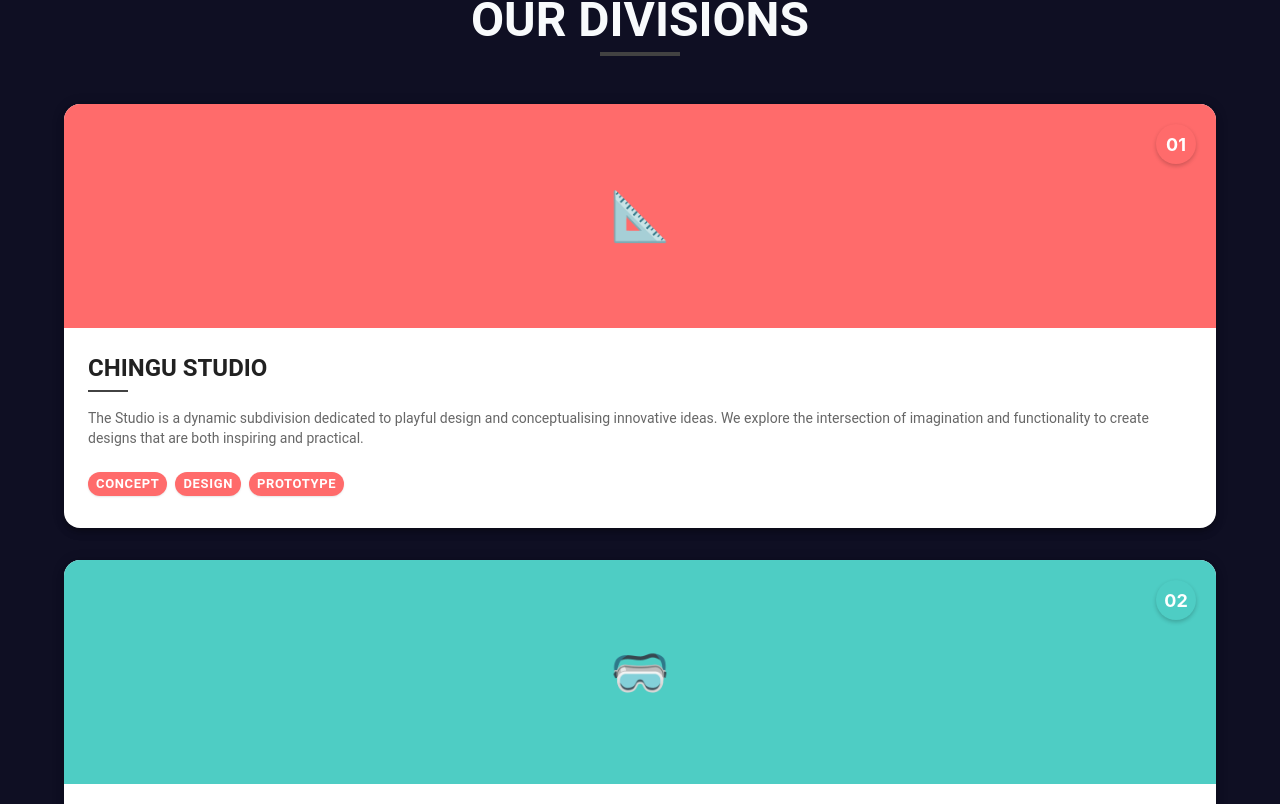
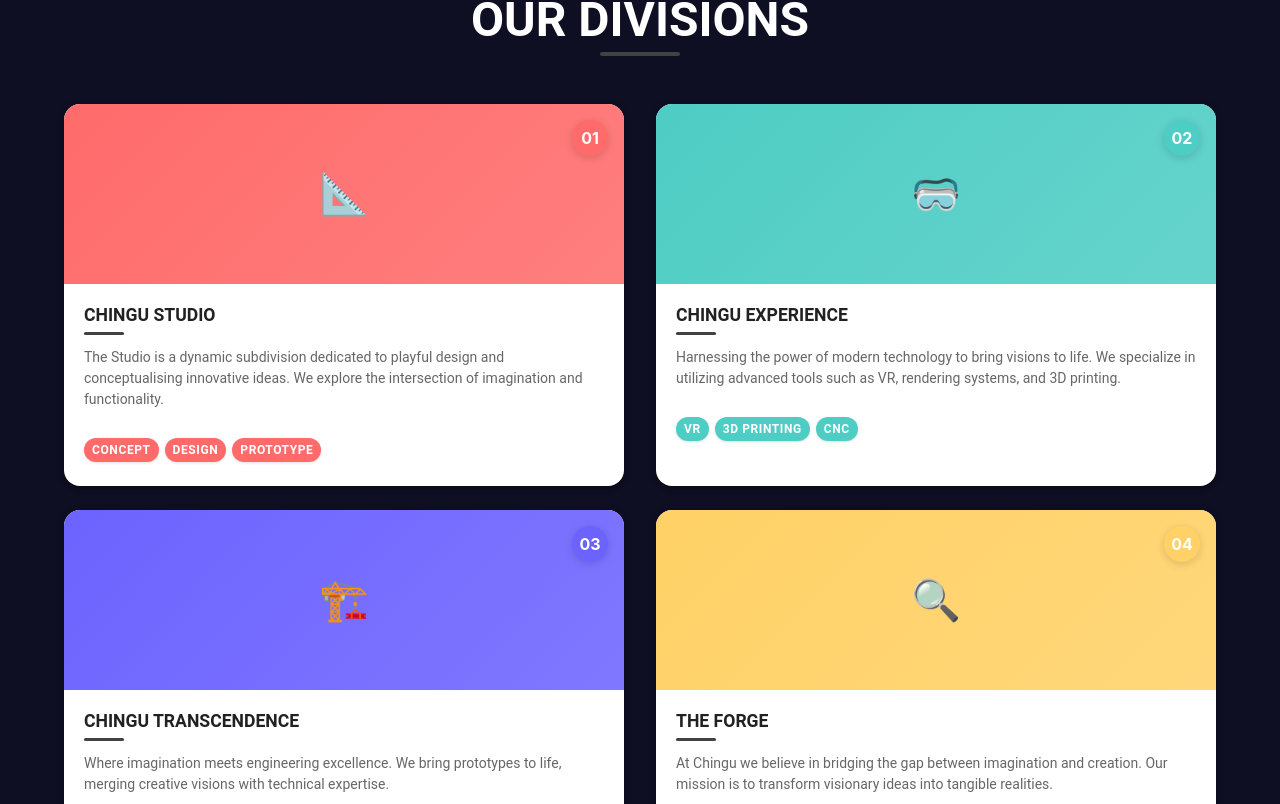
Before and after one commit to DoneKan/chingu-company-profile, a React (Vite) app: page / in a window 1280 px wide. Shown: the part 936-1740 px from the top of the page. Built offline with nearby package versions, Linux system fonts and the light colour scheme.

Commit message:
changed grid system on home page

```diff
--- a/src/components/Home/division.jsx
+++ b/src/components/Home/division.jsx
@@ -1,7 +1,7 @@
 import React from 'react';
 import { Box, Container, Grid, Typography, Card, CardContent, CardMedia, Chip } from '@mui/material';
 import { styled } from '@mui/material/styles';
-import { Link as RouterLink } from 'react-router-dom'; // Import React Router Link
+import { Link as RouterLink } from 'react-router-dom';
 
 // Styled components
 const StyledCard = styled(Card)(({ theme }) => ({
@@ -10,39 +10,43 @@ const StyledCard = styled(Card)(({ theme }) => ({
   flexDirection: 'column',
   borderRadius: theme.spacing(2),
   overflow: 'hidden',
-  boxShadow: theme.shadows[5],
-  transition: 'all 0.3s ease',
+  boxShadow: theme.shadows[3],
+  transition: 'all 0.3s cubic-bezier(0.4, 0, 0.2, 1)',
   position: 'relative',
-  cursor: 'pointer', // Add pointer cursor to indicate it's clickable
+  cursor: 'pointer',
+  backgroundColor: theme.palette.background.paper,
   '&:hover': {
-    transform: 'translateY(-16px)',
-    boxShadow: theme.shadows[15],
-  }
+    transform: 'translateY(-12px)',
+    boxShadow: theme.shadows[12],
+  },
+  ...theme.applyStyles('dark', {
+    backgroundColor: '#1A2027',
+  }),
 }));
 
 const NumberBadge = styled(Box)(({ color }) => ({
   position: 'absolute',
-  top: 20,
-  right: 20,
-  width: 40,
-  height: 40,
+  top: 16,
+  right: 16,
+  width: 36,
+  height: 36,
   borderRadius: '50%',
   display: 'flex',
   justifyContent: 'center',
   alignItems: 'center',
   fontWeight: 'bold',
-  fontSize: '1.125rem',
+  fontSize: '1rem',
   zIndex: 10,
   color: 'white',
   backgroundColor: color,
-  boxShadow: '0px 2px 4px rgba(0, 0, 0, 0.2)'
+  boxShadow: '0px 2px 8px rgba(0, 0, 0, 0.15)'
 }));
 
 const IconContainer = styled(Box)(({ theme }) => ({
   transform: 'scale(1)',
   transition: 'transform 0.3s ease',
   color: 'white',
-  fontSize: '3rem',
+  fontSize: '2.5rem',
   '&:hover': {
     transform: 'scale(1.1)'
   }
@@ -53,26 +57,28 @@ const TitleUnderline = styled(Box)(({ theme }) => ({
   bottom: 0,
   left: 0,
   width: 40,
-  height: 2,
-  backgroundColor: theme.palette.grey[800]
+  height: 3,
+  backgroundColor: theme.palette.grey[800],
+  borderRadius: '2px'
 }));
 
 const StyledChip = styled(Chip)(({ bgcolor }) => ({
-  margin: '0 8px 8px 0',
-  fontWeight: 'bold',
+  margin: '4px 6px 4px 0',
+  fontWeight: '600',
   color: 'white',
   backgroundColor: bgcolor,
   textTransform: 'uppercase',
   letterSpacing: '0.05em',
-  boxShadow: '0px 1px 2px rgba(0, 0, 0, 0.1)'
+  fontSize: '0.75rem',
+  height: '24px',
+  boxShadow: '0px 1px 3px rgba(0, 0, 0, 0.12)'
 }));
 
-// Custom Link component that wraps around the card to make the entire card a clickable link
 const CardLink = styled(RouterLink)(({ theme }) => ({
-  textDecoration: 'none', // Remove default underline
-  color: 'inherit', // Inherit text color
-  display: 'block', // Make the link fill the container
-  height: '100%', // Make the link fill the container
+  textDecoration: 'none',
+  color: 'inherit',
+  display: 'block',
+  height: '100%',
 }));
 
 const DivisionCard = ({ division, color, number, icon, title, description, keywords, slug }) => {
@@ -86,13 +92,14 @@ const DivisionCard = ({ division, color, number, icon, title, description, keywo
         <CardMedia
           component="div"
           sx={{
-            height: 224,
+            height: 180,
             display: 'flex',
             justifyContent: 'center',
             alignItems: 'center',
             position: 'relative',
             overflow: 'hidden',
-            backgroundColor: color
+            backgroundColor: color,
+            background: `linear-gradient(135deg, ${color} 0%, ${color}dd 100%)`
           }}
         >
           <IconContainer>
@@ -100,11 +107,22 @@ const DivisionCard = ({ division, color, number, icon, title, description, keywo
           </IconContainer>
         </CardMedia>
 
-        <CardContent sx={{ flexGrow: 1, p: 3 }}>
+        <CardContent sx={{
+          flexGrow: 1,
+          p: 2.5,
+          '&:last-child': { pb: 2.5 }
+        }}>
           <Typography
-            variant="h5"
+            variant="h6"
             component="h3"
-            sx={{ mb: 2, fontWeight: 'bold', position: 'relative', pb: 1 }}
+            sx={{
+              mb: 1.5,
+              fontWeight: 'bold',
+              position: 'relative',
+              pb: 1,
+              fontSize: '1.1rem',
+              lineHeight: 1.3
+            }}
           >
             {title}
             <TitleUnderline />
@@ -112,12 +130,22 @@ const DivisionCard = ({ division, color, number, icon, title, description, keywo
 
           <Typography
             variant="body2"
-            sx={{ mb: 3, color: 'text.secondary' }}
+            sx={{
+              mb: 2,
+              color: 'text.secondary',
+              lineHeight: 1.5,
+              fontSize: '0.875rem'
+            }}
           >
             {description}
           </Typography>
 
-          <Box sx={{ display: 'flex', flexWrap: 'wrap', mt: 2 }}>
+          <Box sx={{
+            display: 'flex',
+            flexWrap: 'wrap',
+            mt: 'auto',
+            pt: 1
+          }}>
             {keywords.map((keyword, index) => (
               <StyledChip
                 key={index}
@@ -134,57 +162,58 @@ const DivisionCard = ({ division, color, number, icon, title, description, keywo
 };
 
 const ChinguDivisionsGrid = () => {
-  // Division data with added slug for routing
   const divisions = [
     {
       id: '01',
       title: 'CHINGU STUDIO',
       icon: '📐',
-      description: 'The Studio is a dynamic subdivision dedicated to playful design and conceptualising innovative ideas. We explore the intersection of imagination and functionality to create designs that are both inspiring and practical.',
+      description: 'The Studio is a dynamic subdivision dedicated to playful design and conceptualising innovative ideas. We explore the intersection of imagination and functionality.',
       color: '#FF6B6B',
       keywords: ['CONCEPT', 'DESIGN', 'PROTOTYPE'],
-      slug: 'studio', // Add a slug for the URL
+      slug: 'studio',
     },
     {
       id: '02',
       title: 'CHINGU EXPERIENCE',
       icon: '🥽',
-      description: 'Harnessing the power of modern technology to bring visions to life. We specialize in utilizing advanced tools such as virtual reality (VR), rendering systems, CNC machines, and 3D printers to create immersive designs.',
+      description: 'Harnessing the power of modern technology to bring visions to life. We specialize in utilizing advanced tools such as VR, rendering systems, and 3D printing.',
       color: '#4ECDC4',
       keywords: ['VR', '3D PRINTING', 'CNC'],
-      slug: 'experience', // Add a slug for the URL
+      slug: 'experience',
     },
     {
       id: '03',
       title: 'CHINGU TRANSCENDENCE',
       icon: '🏗️',
-      description: 'Where imagination meets engineering excellence. We bring prototypes to life, merging creative visions with technical expertise. Our collaborative approach ensures that every concept is transformed into reality.',
+      description: 'Where imagination meets engineering excellence. We bring prototypes to life, merging creative visions with technical expertise.',
       color: '#6C63FF',
       keywords: ['ENGINEERING', 'PRODUCTION', 'REALIZATION'],
-      slug: 'transcendence', // Add a slug for the URL
+      slug: 'transcendence',
     },
     {
       id: '04',
-      title: 'ABOUT CHINGU',
+      title: 'THE FORGE',
       icon: '🔍',
-      description: 'At Chingu we believe in bridging the gap between imagination and creation. Our mission is to transform visionary ideas into tangible realities, utilizing art and design in collaboration with latest advancements in technology.',
+      description: 'At Chingu we believe in bridging the gap between imagination and creation. Our mission is to transform visionary ideas into tangible realities.',
       color: '#FFD166',
       keywords: ['INNOVATION', 'SUSTAINABILITY', 'TECHNOLOGY'],
-      slug: 'about', // Add a slug for the URL
+      slug: 'about',
     }
   ];
 
   return (
-    <Box sx={{ py: 8, bgcolor: '' }}>
-      <Container>
+    <Box sx={{ width: '100%', py: { xs: 4, md: 8 }, bgcolor: '' }}>
+      <Container maxWidth="lg">
         <Typography
           variant="h3"
           component="h2"
           sx={{
             textAlign: 'center',
-            mb: 6,
+            mb: { xs: 4, md: 6 },
             pb: 1,
             position: 'relative',
+            fontWeight: 'bold',
+            color: 'white',
             '&::after': {
               content: '""',
               position: 'absolute',
@@ -193,6 +222,7 @@ const ChinguDivisionsGrid = () => {
               width: 80,
               height: 4,
               bgcolor: 'grey.800',
+              borderRadius: '2px',
               transform: 'translateX(-50%)'
             }
           }}
@@ -200,9 +230,13 @@ const ChinguDivisionsGrid = () => {
           OUR DIVISIONS
         </Typography>
 
-        <Grid container spacing={4}>
+        <Grid
+          container
+          rowSpacing={3}
+          columnSpacing={{ xs: 2, sm: 3, md: 4 }}
+        >
           {divisions.map((division) => (
-            <Grid item xs={12} md={6} key={division.id}>
+            <Grid size={6} key={division.id}>
               <DivisionCard
                 division={division.id}
                 color={division.color}
```
